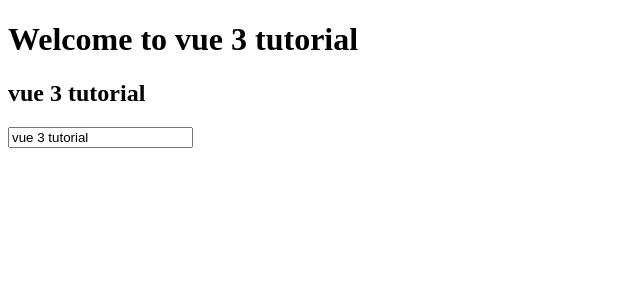
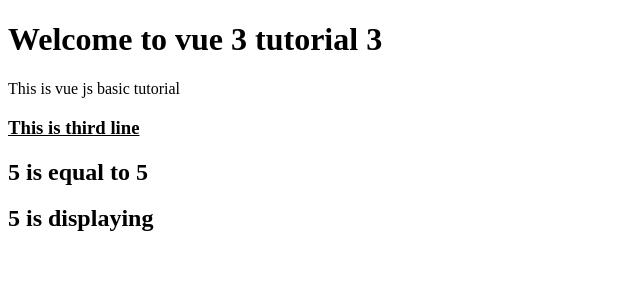
Before and after one commit to muruganSparkout/vue-hello-world, a Vue app: page / in a window 1280 px wide. Shown: the top 300 px of the page, without its empty margins (0-640 px from the left). Built offline with nearby package versions, Linux system fonts and the light colour scheme.

Commit message:
attribute binding and conditional rendering

```diff
--- a/src/App.vue
+++ b/src/App.vue
@@ -1,7 +1,17 @@
 <template>
-  <h1> Welcome to {{title}} </h1>
-  <h2 v-text="title"> </h2>
-  <input v-model="title" />
+  <h1> Welcome to {{title}} {{2+1}}</h1>
+
+  <div v-html="tutorial"> </div>
+  <h3 v-bind:id="bindId" v-bind:class="bindClass">This is third line</h3>
+
+  <!-- v-if condition -->
+  <h2 v-if="number<5"> {{number}} is less than 5</h2>
+  <h2 v-else-if="number>5"> {{number}} is greater than 5</h2>
+  <h2 v-else > {{number}} is equal to 5</h2>
+
+  <!-- v-show -->
+  <h2 v-show="number==5"> {{number}} is {{ number==5 ? 'displaying' : 'hidden' }} </h2>
+
 </template>
 
 <script>
@@ -11,11 +21,17 @@
     data(){
       return {
         title:'vue 3 tutorial',
+        tutorial:"This is vue js basic tutorial",
+        bindId:"SectionId",
+        bindClass:'underline',
+        number: 5
       }
     }
   }
 </script>
 
 <style>
-
+  .underline{
+    text-decoration: underline;
+  }
 </style>
```
